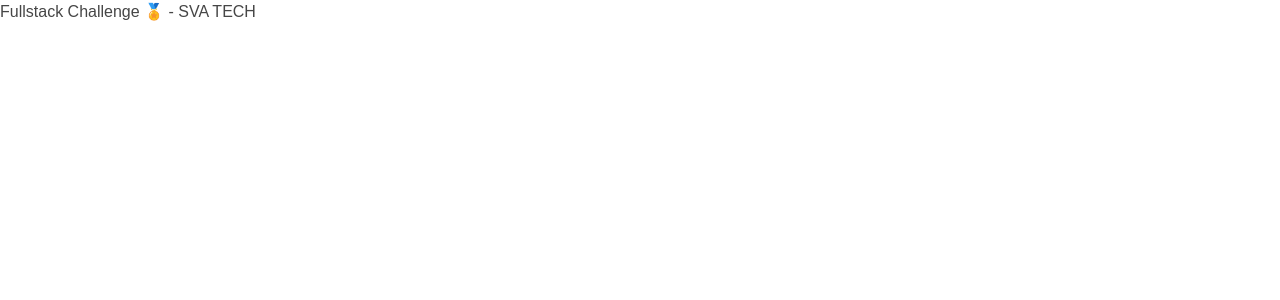
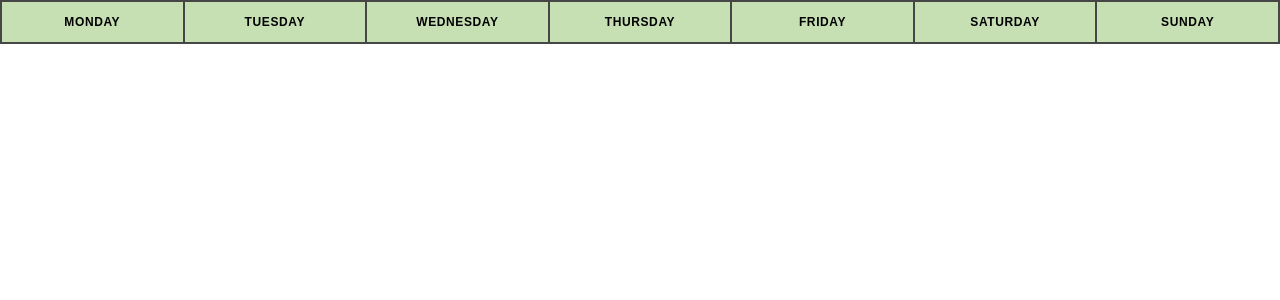
Before and after one commit to RuanMoreiraOfc/fullstack-sva-tech-react, a React (Vite) app: page / in a window 1280 px wide. Shown: the top 300 px of the page. Built offline with nearby package versions, Linux system fonts and the light colour scheme.

Commit message:
feat(App): use `useWeekNames` hook

```diff
--- a/src/App.tsx
+++ b/src/App.tsx
@@ -1,5 +1,43 @@
+import useWeekNames from '@hooks/useWeekNames';
+
+import type { SystemStyleObject } from '@chakra-ui/react';
+import { Grid, Table, Thead, Tr, Th } from '@chakra-ui/react';
+
 export default App;
 
 function App() {
-   return <h1>Fullstack Challenge 🏅 - SVA TECH</h1>;
+   const FIRST_DAY = 0;
+
+   const weekNameList = useWeekNames(FIRST_DAY);
+
+   return (
+      <Grid as='main'>
+         <Table sx={tableCSS}>
+            <Thead>
+               <Tr aria-rowindex={1}>
+                  {weekNameList.map((dayName, i) => (
+                     <Th aria-colindex={i + 1}>{dayName}</Th>
+                  ))}
+               </Tr>
+            </Thead>
+         </Table>
+      </Grid>
+   );
 }
+
+const tableCSS: SystemStyleObject = {
+   th: {
+      w: 'min(100vmax / 7, 100vmin/5)',
+
+      borderWidth: 2,
+      borderStyle: 'solid',
+      borderColor: 'neutral.500',
+
+      textAlign: 'center',
+
+      color: 'black',
+      bgColor: '#c6e0b4',
+
+      verticalAlign: 'middle',
+   },
+};
--- a/src/hooks/useWeekNames.ts
+++ b/src/hooks/useWeekNames.ts
@@ -2,11 +2,10 @@ import { PureDate } from '@lib/PureDate';
 
 export default useWeekNames;
 
-function useWeekNames(firstDayInCalendarRelativeToSunday: number) {
+function useWeekNames(daysSinceLastSunday: number) {
   const INITIAL_SUNDAY_DATE_FROM_ZERO_DATE = -3;
 
-  const initialDay =
-    INITIAL_SUNDAY_DATE_FROM_ZERO_DATE - firstDayInCalendarRelativeToSunday;
+  const initialDay = INITIAL_SUNDAY_DATE_FROM_ZERO_DATE - daysSinceLastSunday;
 
   const firstDayOfWeek = new PureDate(0).setHours(24 * initialDay, 0, 0, 0);
 
```
